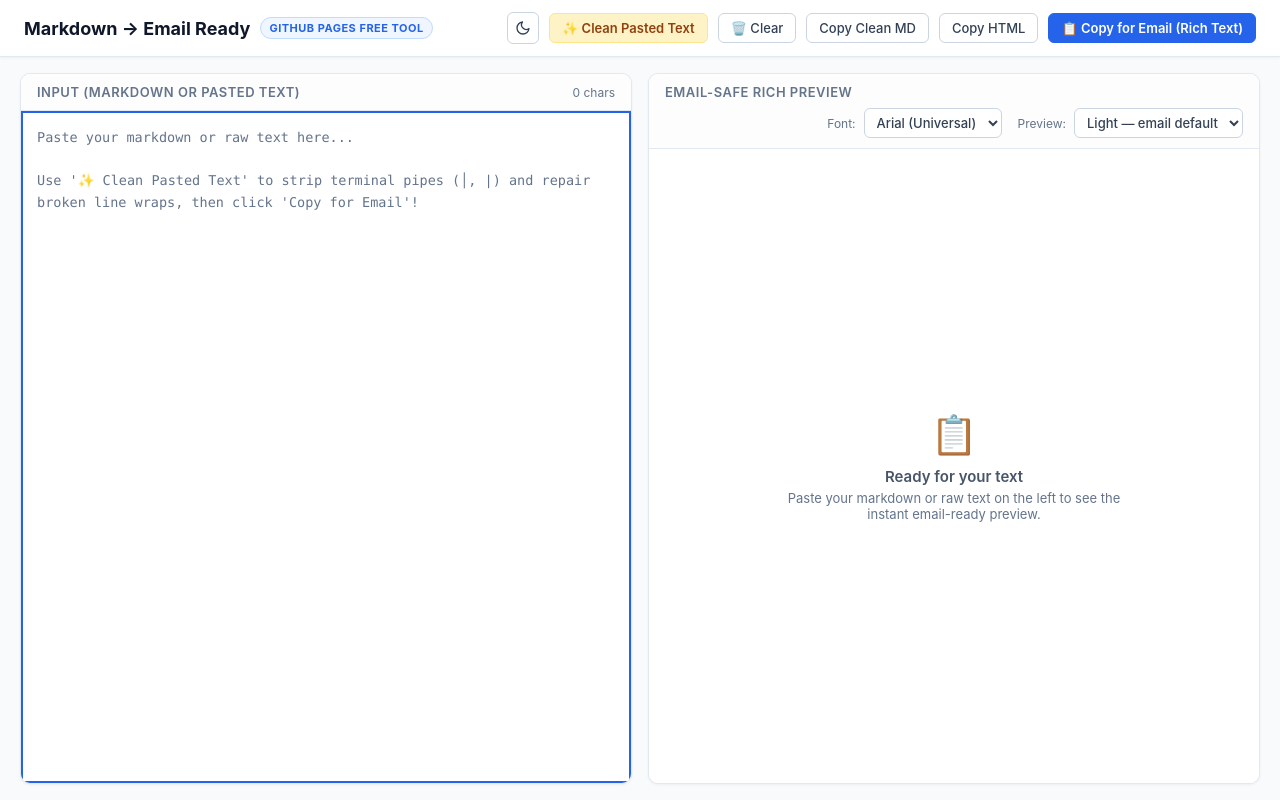
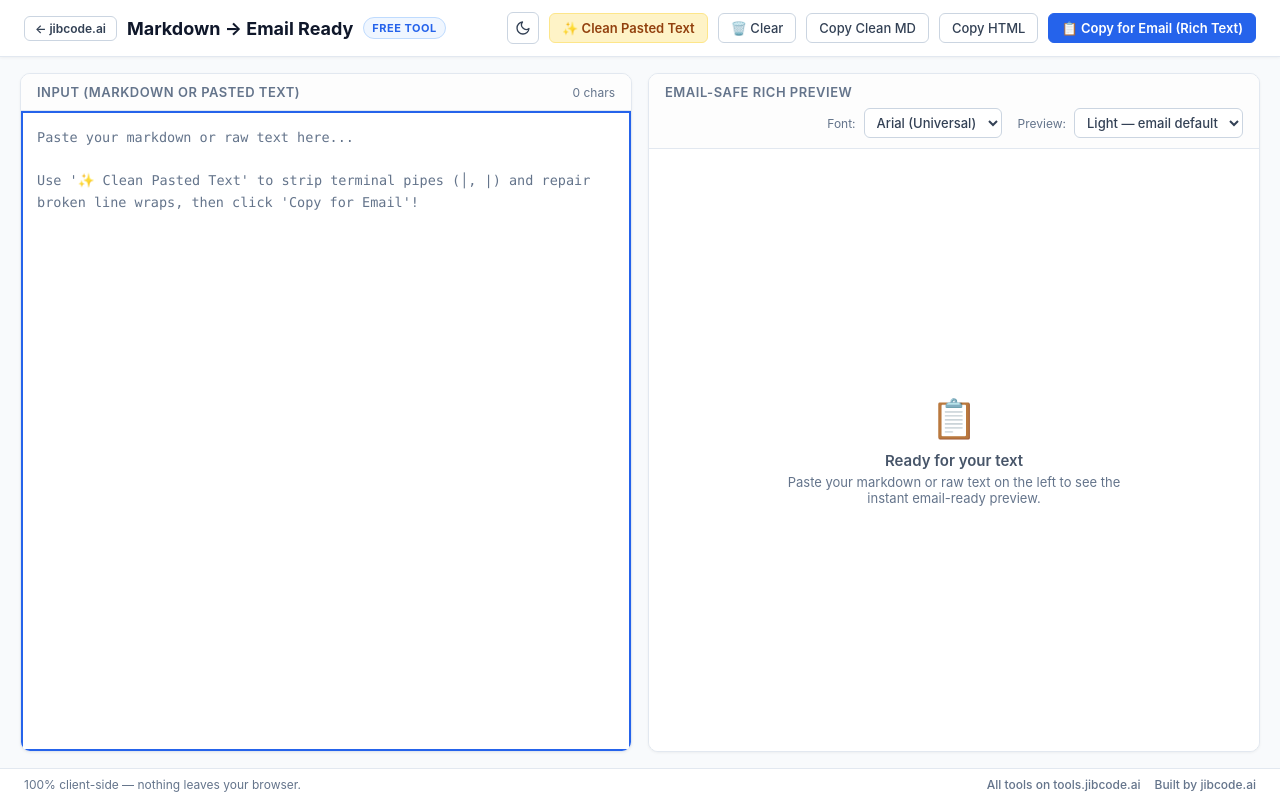
Before and after one commit to nickho6617/markdown-to-email, a plain HTML site: page index.html in a window 1280 px wide. Drawn offline with nearby package versions, Linux system fonts and the light colour scheme.

Commit message:
feat(ui): pin marked@15.0.12 and add jibcode.ai branding

```diff
--- a/index.html
+++ b/index.html
@@ -5,7 +5,8 @@
     <meta charset="UTF-8">
     <meta name="viewport" content="width=device-width, initial-scale=1.0">
     <meta name="theme-color" id="themeColor" content="#f8fafc">
-    <title>Markdown to Email — Free GitHub Pages Formatter</title>
+    <meta name="description" content="Free client-side Markdown to email-ready rich text and HTML converter with inlined CSS, by jibcode.ai.">
+    <title>Markdown to Email — Free Tool by jibcode.ai</title>
     <!-- Apply the saved/system theme before first paint to avoid a flash of the wrong theme -->
     <script>
         (function () {
@@ -36,8 +37,8 @@
             document.documentElement.setAttribute('data-preview-theme', previewTheme);
         })();
     </script>
-    <!-- Marked.js for Markdown parsing -->
-    <script src="https://cdn.jsdelivr.net/npm/marked/marked.min.js"></script>
+    <!-- Marked.js for Markdown parsing (pinned version) -->
+    <script src="https://cdn.jsdelivr.net/npm/marked@15.0.12/marked.min.js"></script>
     <style>
         :root {
             color-scheme: light;
@@ -144,7 +145,36 @@
         .brand {
             display: flex;
             align-items: center;
+            flex-wrap: wrap;
             gap: 10px;
+        }
+
+        .brand-back {
+            display: inline-flex;
+            align-items: center;
+            gap: 5px;
+            font-size: 12px;
+            font-weight: 600;
+            color: var(--btn-secondary-text);
+            background: var(--btn-secondary-bg);
+            border: 1px solid var(--btn-secondary-border);
+            padding: 4px 10px;
+            border-radius: 6px;
+            text-decoration: none;
+            white-space: nowrap;
+            transition: background-color 0.15s ease-in-out, border-color 0.15s ease-in-out, color 0.15s ease-in-out;
+        }
+
+        .brand-back:hover {
+            background: var(--btn-secondary-hover-bg);
+            border-color: var(--btn-secondary-hover-border);
+            color: var(--text-main);
+        }
+
+        .brand-back:focus-visible,
+        .footer-link:focus-visible {
+            outline: 2px solid var(--border-focus);
+            outline-offset: 2px;
         }
 
         .brand-badge {
@@ -165,6 +195,39 @@
             font-weight: 700;
             margin: 0;
             color: var(--text-main);
+        }
+
+        footer.site-footer {
+            background: var(--bg-elevated);
+            border-top: 1px solid var(--border);
+            padding: 8px 24px;
+            display: flex;
+            align-items: center;
+            justify-content: space-between;
+            flex-wrap: wrap;
+            gap: 8px 16px;
+            font-size: 12px;
+            color: var(--text-muted);
+            flex-shrink: 0;
+        }
+
+        .footer-links {
+            display: flex;
+            align-items: center;
+            gap: 14px;
+            flex-wrap: wrap;
+        }
+
+        .footer-link {
+            color: var(--text-muted);
+            text-decoration: none;
+            font-weight: 500;
+            border-radius: 4px;
+        }
+
+        .footer-link:hover {
+            color: var(--text-main);
+            text-decoration: underline;
         }
 
         .header-actions {
@@ -504,8 +567,9 @@
 
     <header>
         <div class="brand">
+            <a class="brand-back" href="https://jibcode.ai" title="Back to jibcode.ai">&larr; jibcode.ai</a>
             <h1>Markdown &rarr; Email Ready</h1>
-            <span class="brand-badge">GitHub Pages Free Tool</span>
+            <span class="brand-badge">Free Tool</span>
         </div>
         <div class="header-actions">
             <button class="btn-secondary btn-icon" id="themeToggle" type="button" aria-label="Dark mode"
@@ -582,6 +646,14 @@
             <div class="preview-wrapper" id="previewArea"></div>
         </div>
     </div>
+
+    <footer class="site-footer">
+        <span>100% client-side &mdash; nothing leaves your browser.</span>
+        <div class="footer-links">
+            <a class="footer-link" href="https://tools.jibcode.ai">All tools on tools.jibcode.ai</a>
+            <a class="footer-link" href="https://jibcode.ai">Built by jibcode.ai</a>
+        </div>
+    </footer>
 
     <div id="toast" role="status" aria-live="polite">Copied to clipboard!</div>
 
```
